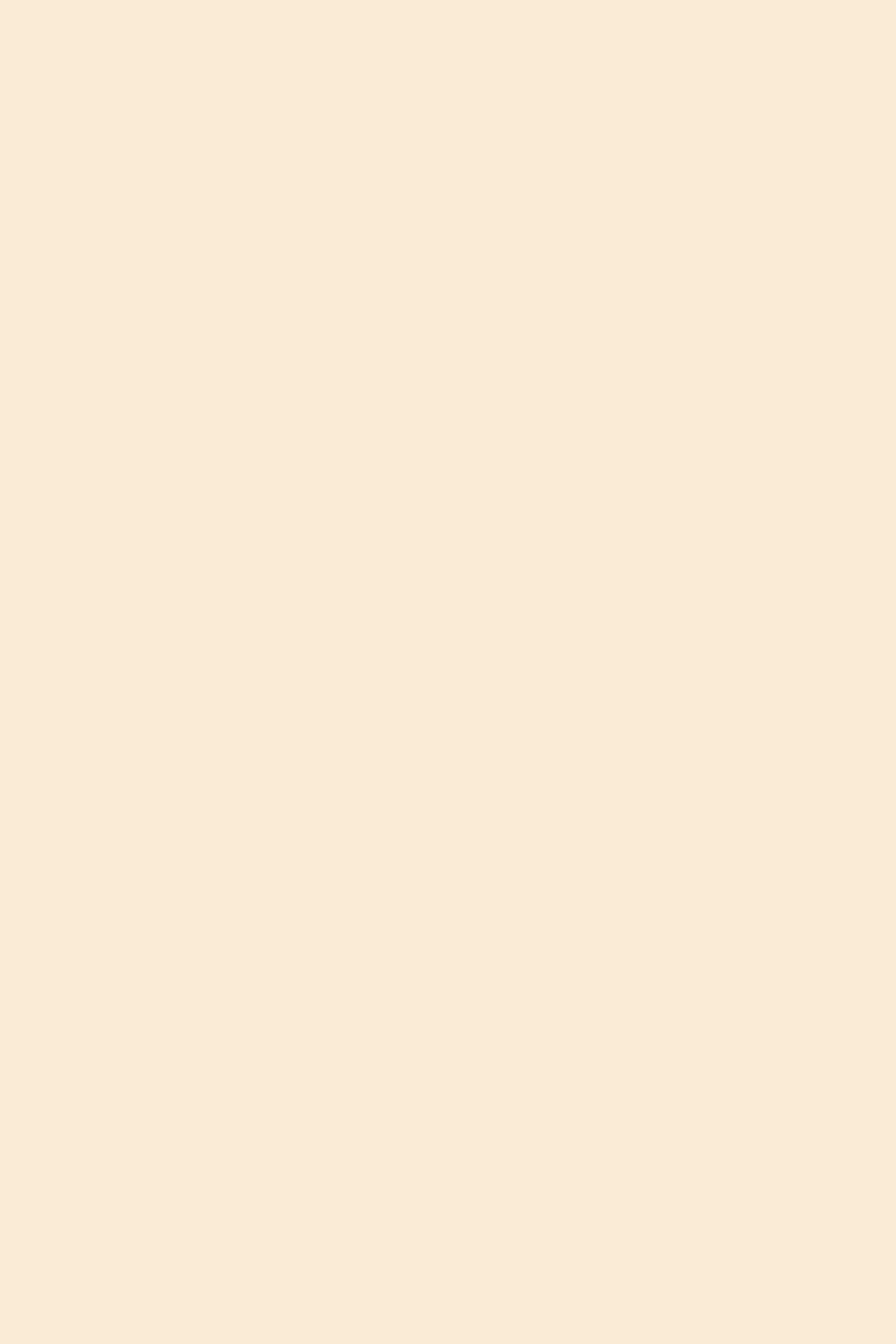
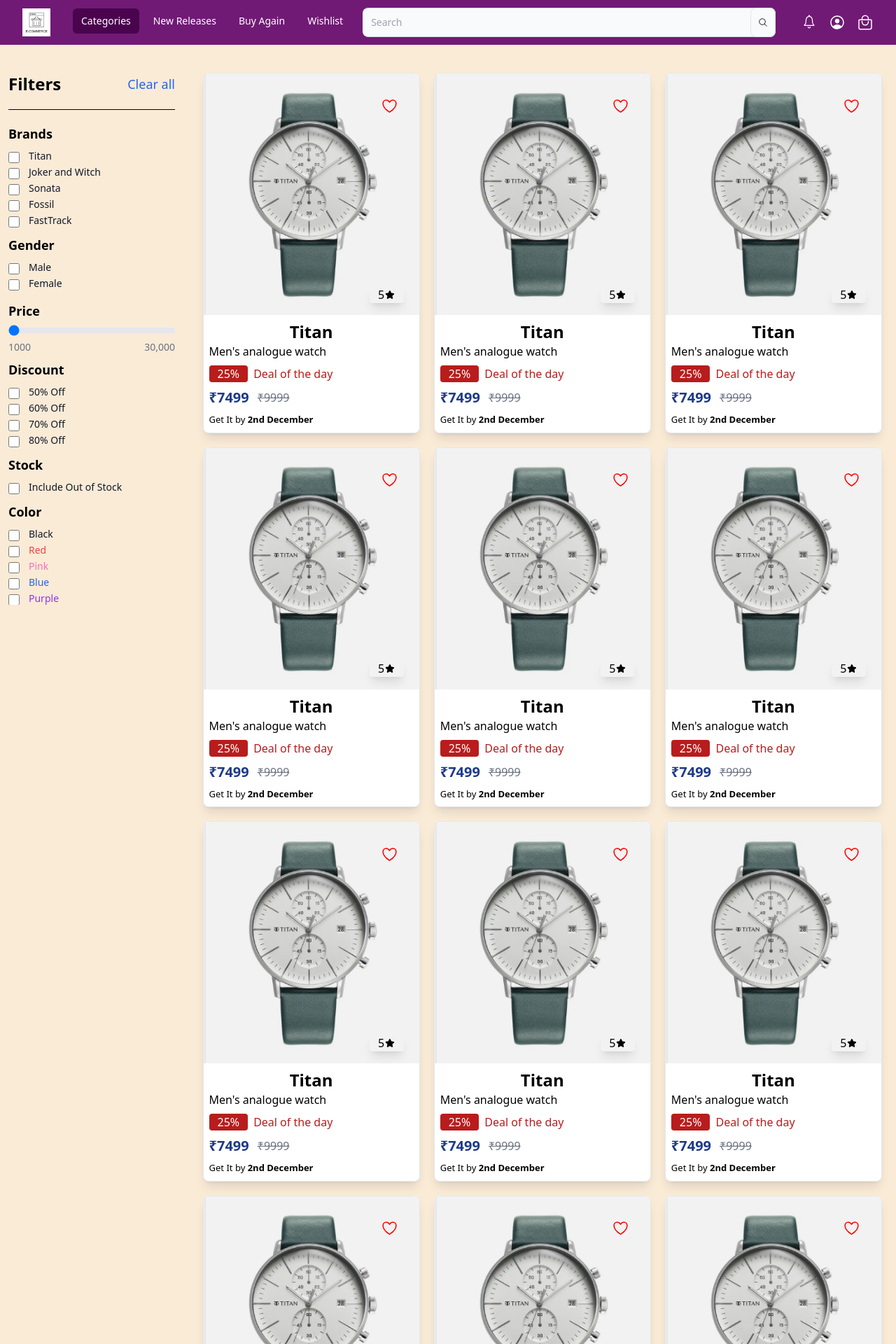
Before and after one commit to sowjanya1308/AmazonCloneProject, a React (Create React App) app in the folder frontend/: page /category in a window 1280 px wide. Before the commit this address had no page. Shown: the top 1920 px of the page at 70% size. Before the commit the page ends 800 px from the top, so only its background shows below. Built offline with nearby package versions, Linux system fonts and the light colour scheme.

Commit message:
changers

```diff
--- a/frontend/src/App.css
+++ b/frontend/src/App.css
@@ -41,6 +41,12 @@
 .auto-col-grid{
     width: 100%;
     grid-template-columns: repeat(auto-fill,minmax(300px,1fr));
+}
+
+
+.auto-col-grid-250{
+    width: 100%;
+    grid-template-columns: repeat(auto-fill,minmax(250px,1fr));
 }
 
 .home{
@@ -169,5 +175,27 @@
 
 /* filters */
 .filters{
-    width: 15vw;
+    width: 250px;
 }
+
+
+@media (min-width: 768px) {
+    .auto-col-grid-250{
+        width: 100%;
+        grid-template-columns: repeat(auto-fill,minmax(230px,1fr));
+    }
+}
+
+@media (min-width: 992px) {
+    .auto-col-grid-250{
+        width: 100%;
+        grid-template-columns: repeat(auto-fill,minmax(250px,1fr));
+    }
+}
+
+@media (min-width: 1200px) {
+    .auto-col-grid-250{
+        width: 100%;
+        grid-template-columns: repeat(auto-fill,minmax(250px,1fr));
+    }
+}
--- a/frontend/src/App.js
+++ b/frontend/src/App.js
@@ -4,6 +4,7 @@
 import Product from './screens/components/product';
 import Addtocart from './screens/components/addtocart';
 import ShoppingCart from './screens/components/shoppingcart';
+import categoryList from './screens/categoryProducts/categoryList';
 
 
 
@@ -14,6 +15,7 @@
       <Route path='/product' Component={Product}/>
       <Route path='/cart' Component={Addtocart}/>
       <Route path='/paymentdetails' Component={ShoppingCart}/>
+      <Route path='/category' Component={categoryList}/>
     </Routes>
   )
 }
--- /dev/null
+++ b/frontend/src/screens/categoryProducts/categoryList.js
@@ -0,0 +1,41 @@
+import React from 'react'
+import Filters from '../components/filters'
+import Card from '../components/card'
+import Header from '../components/header'
+
+const categoryList = () => {
+  return (
+    <div>
+        <Header/>
+        <div className='flex '>
+            <div className='overflow-y-auto overflow-x-hidden h-[100vh] w-auto pr-20 sticky top-0 pb-3'>
+                <Filters/>
+            </div>
+            <div className='cards grid auto-col-grid-250 gap-5 ml-5 py-[20px] m-5'>
+              <Card id={0}/>
+              <Card id={1}/>
+              <Card id={2}/>
+              <Card id={3}/>
+              <Card id={4}/>
+              <Card id={5}/>
+              <Card id={6}/>
+              <Card id={7}/>
+              <Card id={8}/>
+              <Card id={9}/>
+              <Card id={10}/>
+              <Card id={11}/>
+              <Card id={12}/>
+              <Card id={13}/>
+              <Card id={14}/>
+              <Card id={15}/>
+              <Card id={16}/>
+              <Card id={17}/>
+              <Card id={18}/>
+              <Card id={19}/>
+            </div>
+        </div>
+    </div>
+  )
+}
+
+export default categoryList
--- a/frontend/src/screens/components/filters.js
+++ b/frontend/src/screens/components/filters.js
@@ -4,9 +4,9 @@
   return (
     <>
       <div className='container flex flex-col filters pt-10 pl-3'>
-        <div className='flex items-center'>
+        <div className='flex items-center justify-between'>
             <div><h1 className="font-semibold text-2xl">Filters</h1></div>
-            <div><h1 className="text-lg ml-20 font-normal text-blue-600">Clear all</h1></div>
+            <div><h1 className="text-lg font-normal text-blue-600">Clear all</h1></div>
         </div>
         <hr class="h-px mt-5 bg-black border-0 dark:bg-gray-700"/>
         <div>
--- a/frontend/src/screens/components/shoppingcart.js
+++ b/frontend/src/screens/components/shoppingcart.js
@@ -6,13 +6,13 @@
  return (
     <>
     <div className="container mx-auto">
-        <div className="flex flex-col md:flex-row ml-5 mt-5">
+        <div className="flex flex-col md:flex-row ml-5 m-5">
             <div className="md:w-1/2 md:pr-8">
             <div>
                 <h1 className="text-2xl font-bold mb-4">Contact</h1>
                 <div className="mb-4">
                 <label for="countries" class="block mb-2 text-sm font-medium text-gray-900 dark:text-white"></label>
-                <select id="countries" class="bg-gray-50 rounded-lg ">
+                <select id="countries" class="bg-gray-50 rounded px-2 py-1 ">
                     <option selected>Choose a country</option>
                     <option value="US">United States</option>
                     <option value="CA">Canada</option>
--- a/frontend/src/screens/home/home.js
+++ b/frontend/src/screens/home/home.js
@@ -2,18 +2,12 @@
 import Header from '../components/header';
 import HorizontalScrollCards from '../components/horizontalScrollCards';
 import CategoryGrid from './components/categoryGrid';
-import Filters from '../components/filters';
 
 const Home = () => {
 
   return (
     <>
       <Header/>
-      <div className='flex mr-20'>
-        <div>
-          <Filters/>
-        </div>
-        <div>
         <HorizontalScrollCards id={0}/>
         <HorizontalScrollCards id={1}/>
           <div className='mx-14'>
@@ -27,9 +21,6 @@
             </div>
           </div>
         <HorizontalScrollCards id={2}/>
-        </div>
-      </div>
-
     </>
   )
 }
```
Lines whose indentation alone changed are shown as unchanged.
